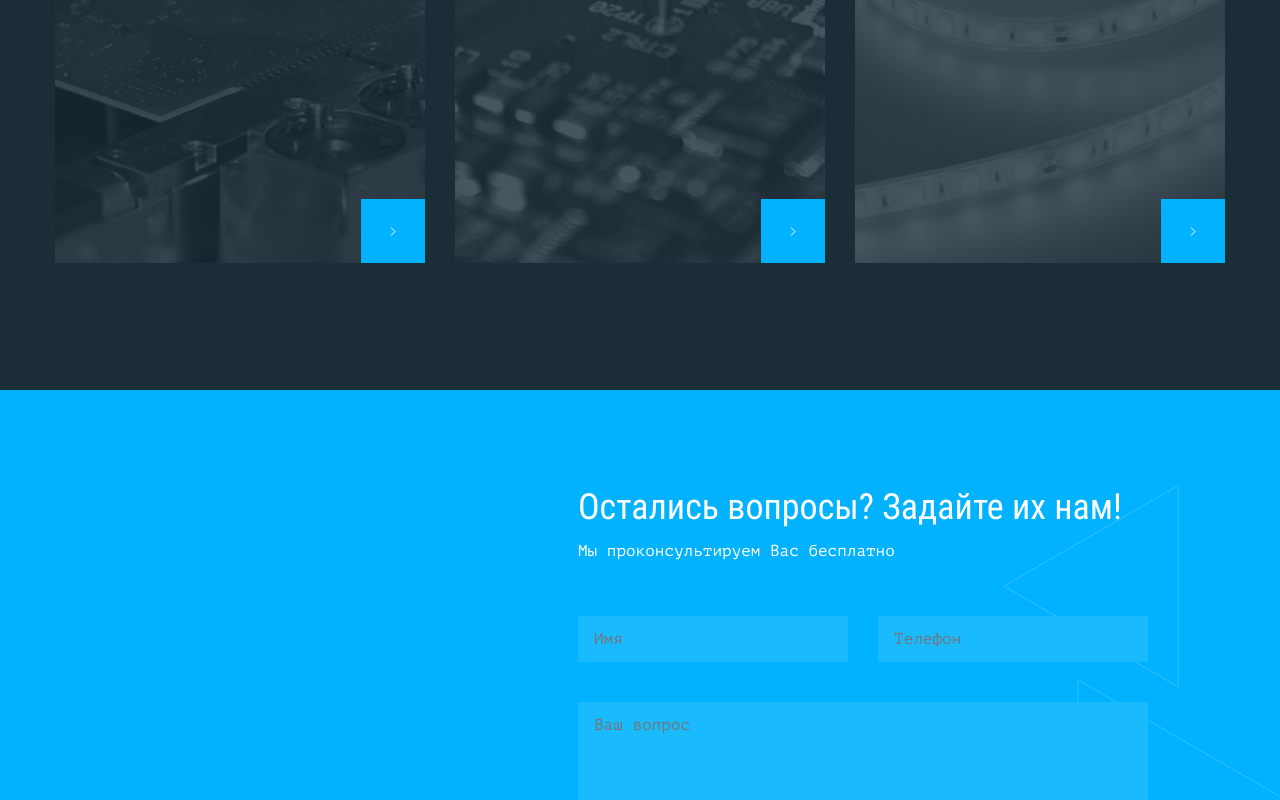
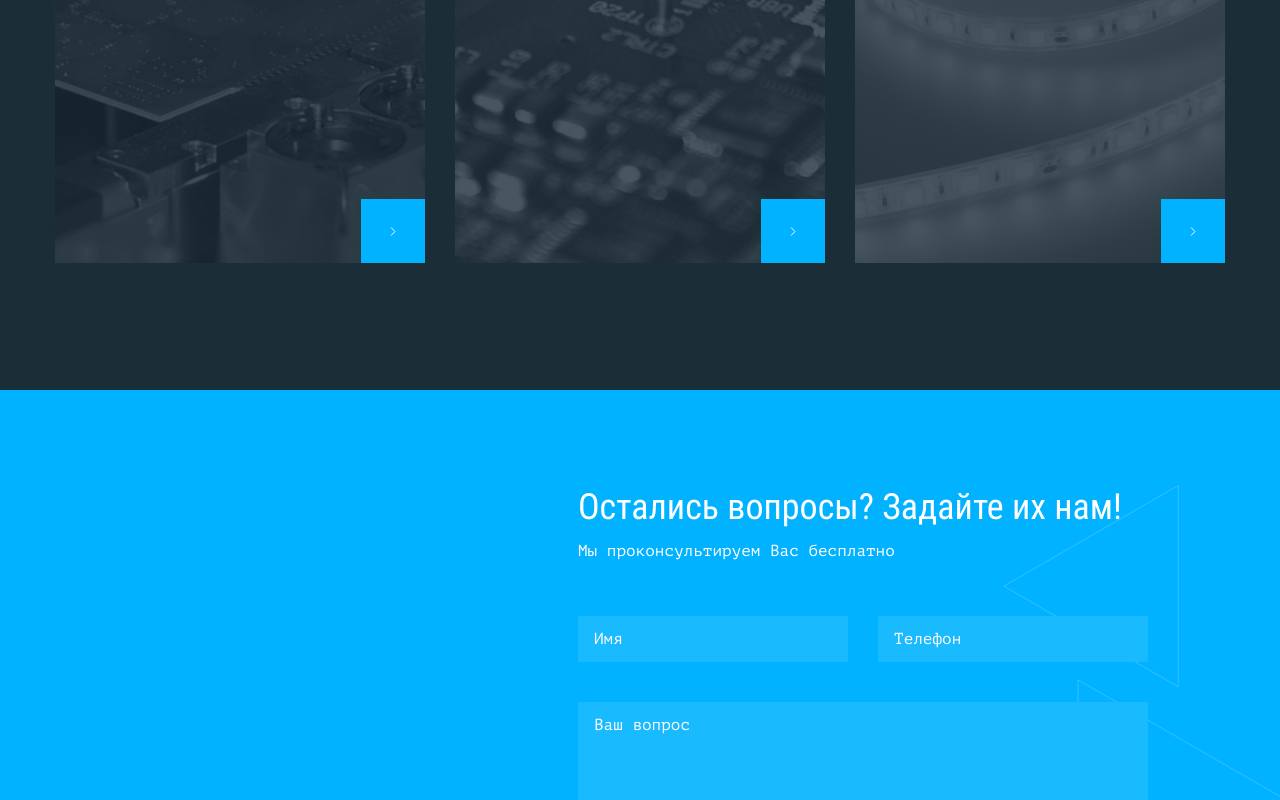
Before and after one commit to dmitry-ios/smart-device, a website: page source/index.html in a window 1280 px wide. Shown: the part 2689-3489 px from the top of the page. Drawn offline with nearby package versions, Linux system fonts and the light colour scheme; files that its build step writes are made by us from their sources; files whose address does not match are found by name.

Commit message:
Делает плейсхолдер белым (фикс #101)

```diff
--- a/source/sass/blocks/report.scss
+++ b/source/sass/blocks/report.scss
@@ -48,6 +48,10 @@
   background-color: $background-field-color;
   border: none;
   resize: none;
+
+  &::placeholder {
+    color: $text-white-color;
+  }
 
   &:focus,
   &:hover {
```
Also changed, not shown: build/css/style.css, build/css/style.min.css, 1 other file.
